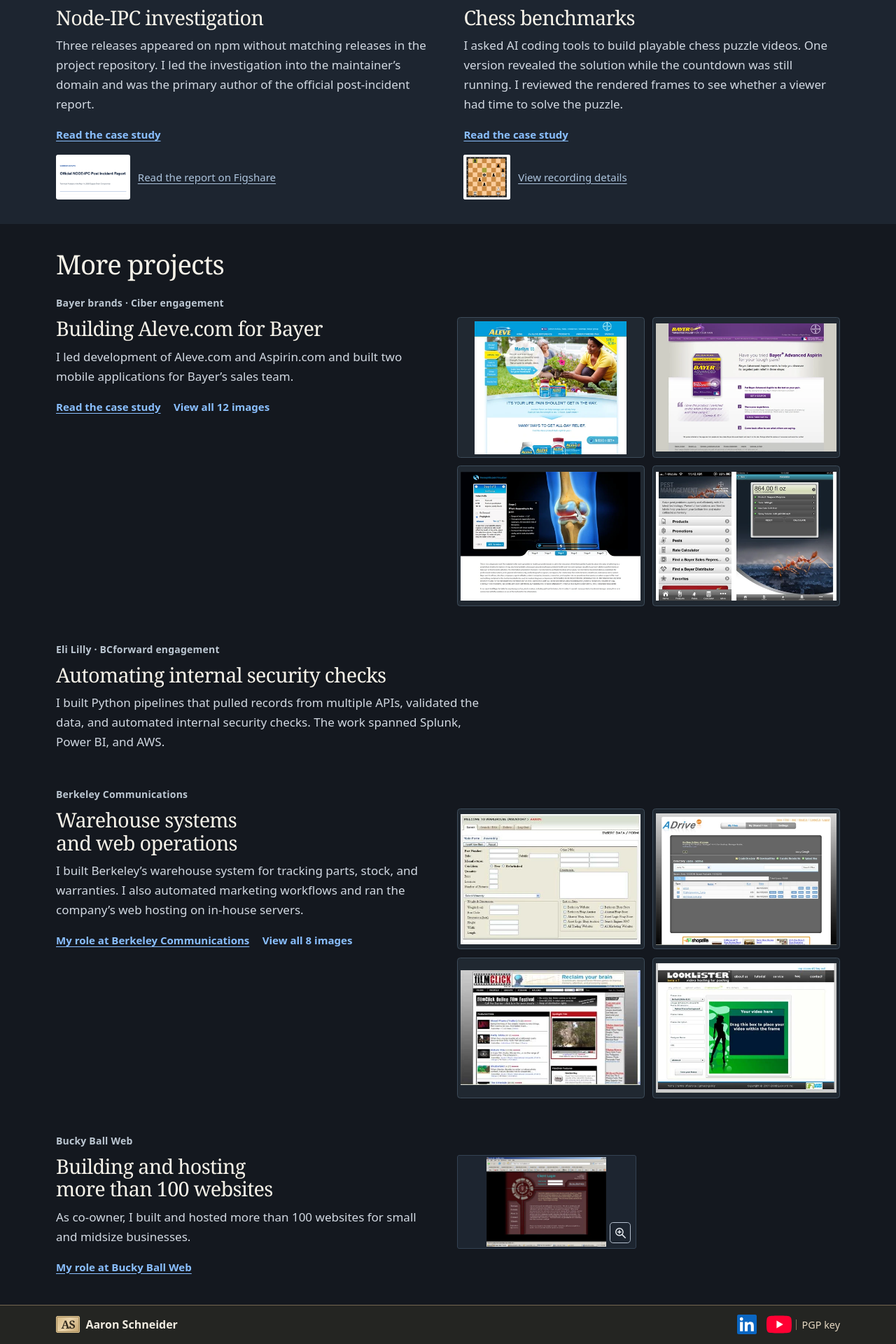
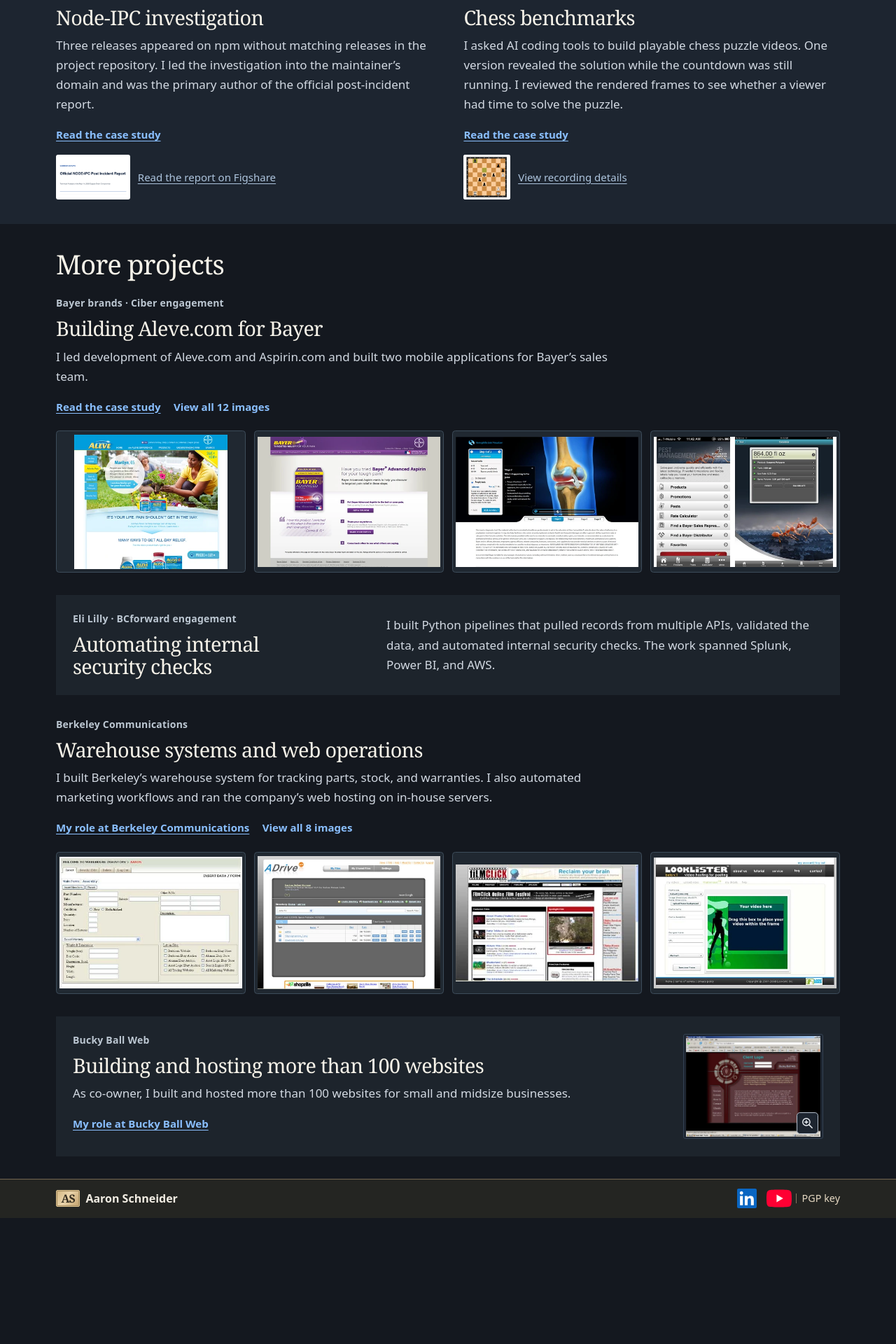
Before and after one commit to schneidergithub/schneidergithub.github.io, a Jekyll site: the page built from work.md, in a window 1280 px wide. Shown: the part 1010-2930 px from the top of the page at 70% size. Built offline with Jekyll 4.4.1, drawn with Linux system fonts in a browser that asks for light colours; after the commit the page ends 2750 px from its top, so only the background shows below that.

Commit message:
Use desktop gallery strips in More projects (#101)
* Keep each project’s organization and heading together

* Lay out archive galleries and graphite project panels

* Check desktop archive strips and side-by-side summaries

```diff
--- a/_includes/project-card.html
+++ b/_includes/project-card.html
@@ -3,11 +3,9 @@
 {% assign banner = project.index_banner %}
 {% if group.static_on_work_index %}{% assign banner = group.items | first %}{% endif %}
 {% assign heading = include.heading | default: 'h3' %}
-{% capture kicker %}<p class="work-kicker">{{ project.context | escape }}</p>{% endcapture %}
 <article class="project-card{% if project.index_feature %} work-support{% endif %}{% if banner or group %} has-evidence{% endif %}" id="{{ project.slug }}" tabindex="-1"{% if group and banner == nil %} data-image-group="{{ group.id }}" data-image-title="{{ group.title | escape }}"{% endif %}>
-  {% unless project.index_feature %}{{ kicker }}{% endunless %}
   <div class="project-copy">
-    {% if project.index_feature %}{{ kicker }}{% endif %}
+    <p class="work-kicker">{{ project.context | escape }}</p>
     <{{ heading }} class="project-heading">{% if project.index_metric %}<span class="work-metric">{{ project.index_metric | escape }}</span> {% endif %}{{ project.index_title | default: project.title | escape }}</{{ heading }}>
     <div class="project-detail">{{ project.content }}</div>
     {% if project.index_case or project.role_id or group.contact_sheet %}
--- a/assets/portfolio/selected-work.css
+++ b/assets/portfolio/selected-work.css
@@ -80,9 +80,13 @@
 .work-index {
   container: work-index / inline-size;
   display: grid;
-  gap: clamp(2.25rem, 4vw, 3.5rem);
+  gap: clamp(1.75rem, 2.5vw, 2rem);
 }
-.work-index .project-detail { max-width: 65ch; }
+.work-index .project-detail { max-width: 85ch; }
+.work-index .project-card:is(:not(.has-evidence), :has(.work-single-image)) {
+  background: #1d242c;
+  padding: clamp(1rem, 2vw, 1.5rem);
+}
 .project-gallery, .project-banner { margin-top: .7rem; }
 .project-banner { width: 100%; max-width: 16rem; min-width: 0; }
 .project-banner img {
@@ -94,7 +98,7 @@
   .featured-projects > article { display: grid; grid-row: span 2; grid-template-rows: subgrid; }
   .featured-projects :is(.project-gallery, .project-banner) { margin-top: 0; }
 }
-.work-index .project-gallery { margin-top: 0; }
+.work-index .project-gallery { margin-top: .75rem; }
 .work-thumbnails {
   display: grid;
   grid-template-columns: repeat(auto-fill, minmax(min(5.3rem, 100%), 1fr));
@@ -108,9 +112,7 @@
 .work-thumbnails a:is(:hover, :focus-visible) .thumbnail-frame { border-color: var(--accent); }
 .work-screen-pair { grid-template-columns: repeat(2, minmax(0, 1fr)); gap: .7rem; }
 .work-screen-pair .thumbnail-frame { background: #f4f1e9; }
-.work-single-image { display: block; max-width: 16rem; }
-.work-single-image .thumbnail-frame { aspect-ratio: auto; }
-.work-single-image .thumbnail-frame img { height: auto; max-height: 8rem; }
+.work-single-image { display: block; max-width: 12.5rem; }
 .old-image-bookmark:not(:target) { display: none; }
 .old-image-bookmark:target { grid-column: 1/-1; }
 .legacy-anchor { display: block; height: 0; scroll-margin-top: 1rem; }
@@ -147,19 +149,6 @@
 .technical-details > summary:focus-visible { outline: 3px solid var(--focus); outline-offset: 3px; }
 .technical-details > div { padding-block: .5rem; }
 
-/* Archive images start on the project heading's baseline, below the organization. */
-@media (min-width: 54rem) {
-  .work-index .project-card.has-evidence {
-    display: grid;
-    grid-template-columns: minmax(0, 1fr) minmax(0, 1.05fr);
-    column-gap: clamp(1.75rem, 4vw, 3.75rem);
-    align-items: start;
-  }
-  .work-index .project-card > .work-kicker { grid-column: 1 / -1; }
-}
-@media (width < 54rem) {
-  .work-index .project-gallery { margin-top: .9rem; }
-}
 [data-filmstrip] {
   display: grid;
   grid-template-columns: none; grid-auto-flow: column; grid-auto-columns: 86%;
@@ -190,13 +179,31 @@
 .filmstrip-ready [data-filmstrip] figcaption { display: none; }
 @container work-index (min-width: 27rem) {
   .work-thumbnails[data-filmstrip] { grid-auto-flow: row; grid-template-columns: repeat(3,minmax(0,1fr)); overflow: visible; padding: 0; }
-  [data-filmstrip].contact-ready { grid-template-columns: repeat(2, minmax(0, 1fr)); max-width: 35rem; }
+  [data-filmstrip].contact-ready { grid-template-columns: repeat(2, minmax(0, 1fr)); }
   [data-filmstrip].contact-ready .thumbnail-card { display: none; }
   [data-filmstrip].contact-ready .thumbnail-card[data-featured],
   [data-filmstrip].contact-ready .thumbnail-card:is(:target, :has(:target)) { display: block; }
   [data-filmstrip].contact-ready .image-enlarge:not(:hover,:focus-visible)::after { opacity: 0; }
   .filmstrip-controls { display: none; }
   .gallery-open-all:not([hidden]) { display: flex; width: fit-content; }
+}
+@container work-index (min-width: 48rem) {
+  .work-thumbnails[data-filmstrip] { grid-template-columns: repeat(4, minmax(0, 1fr)); gap: .75rem; }
+  .project-card:not(.has-evidence) .project-copy {
+    display: grid;
+    grid-template-columns: minmax(0, 2fr) minmax(0, 3fr);
+    column-gap: 2rem;
+    align-content: center;
+  }
+  .project-card:not(.has-evidence) .project-detail { grid-area: 1 / 2 / span 2; align-self: center; }
+  .project-card:not(.has-evidence) .project-heading { margin-bottom: 0; }
+  .project-card:has(.work-single-image) {
+    display: grid;
+    grid-template-columns: minmax(0, 1fr) 12.5rem;
+    align-items: center;
+    column-gap: 2rem;
+  }
+  .project-card:has(.work-single-image) .project-gallery { margin-top: 0; }
 }
 .project-index .index-layout { display: grid; grid-template-columns: minmax(9.5rem,.55fr) minmax(0,1.45fr); gap: clamp(1rem,3vw,2.25rem); align-items: start; }
 .index-choices { display: grid; }
```
Also changed, not shown: scripts/check_case_studies.cjs (+18 -7 lines).
